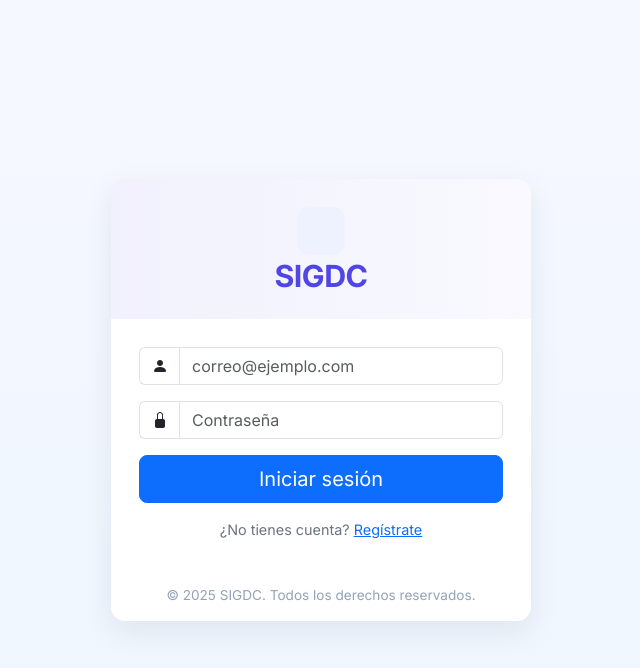
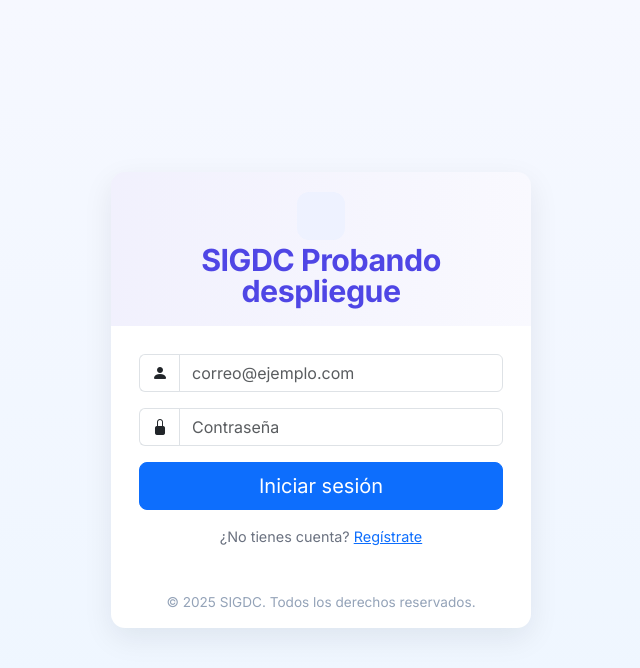
Before and after one commit to angelDi0/SIGDC, a Django app: page /usuarios/index/ in a window 1280 px wide. Shown: the top 668 px of the page, without its empty margins (319-959 px from the left). Run offline with Django 5.2, Linux system fonts and the light colour scheme.

Commit message:
Cambios en index y db.sqlite3 subidos a final

```diff
--- a/SIGDC/templates/usuarios/index.html
+++ b/SIGDC/templates/usuarios/index.html
@@ -103,7 +103,7 @@
           <svg width="48" height="48" viewBox="0 0 24 24" fill="none" xmlns="http://www.w3.org/2000/svg" aria-hidden="true" style="display:block;">
             <rect width="24" height="24" rx="6" fill="#EEF2FF"/>
           </svg>
-          <h1>SIGDC</h1>
+          <h1>SIGDC Probando despliegue</h1>
         </div>
 
         <div class="auth-body">
```
Also changed, not shown: SIGDC/db.sqlite3.
